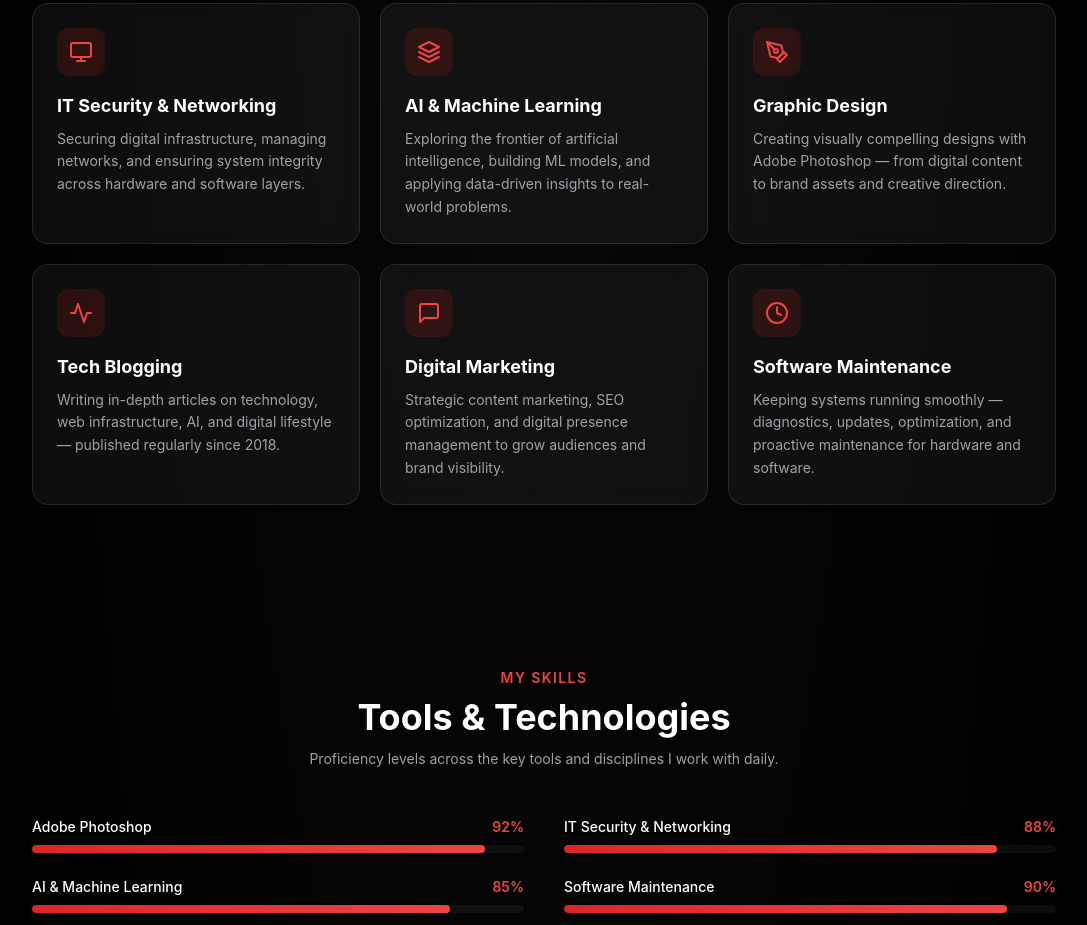
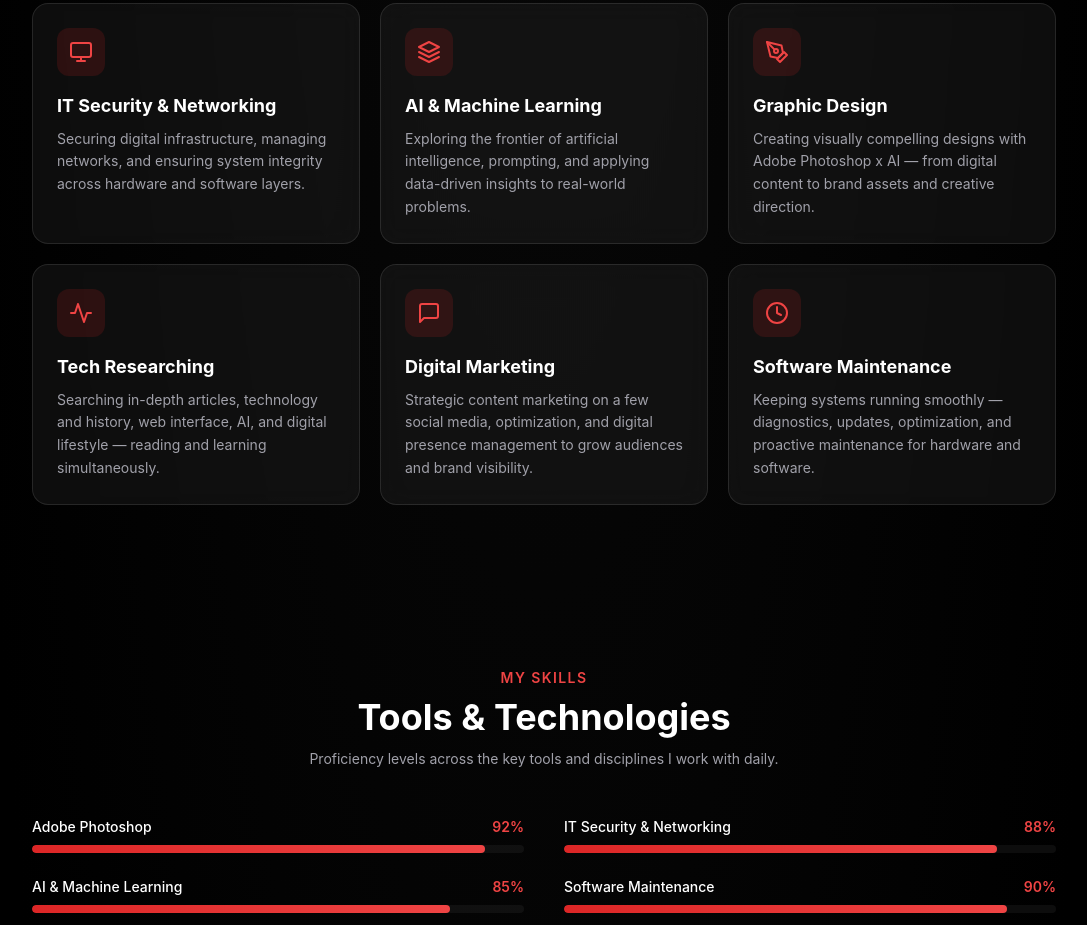
Before and after one commit to 8XPLOIT/cv, a website: page index.html in a window 1280 px wide. Shown: the part 1840-2765 px from the top of the page, without its empty margins (96-1183 px from the left). Drawn offline with nearby package versions, Linux system fonts and the light colour scheme.

Commit message:
Updated index.html

```diff
--- a/index.html
+++ b/index.html
@@ -429,7 +429,7 @@
             </svg>
           </div>
           <h3 class="text-lg font-bold text-white mb-2">AI &amp; Machine Learning</h3>
-          <p class="text-muted text-sm leading-relaxed">Exploring the frontier of artificial intelligence, building ML models, and applying data-driven insights to real-world problems.</p>
+          <p class="text-muted text-sm leading-relaxed">Exploring the frontier of artificial intelligence, prompting, and applying data-driven insights to real-world problems.</p>
         </div>
 
         <!-- Card 3 -->
@@ -440,7 +440,7 @@
             </svg>
           </div>
           <h3 class="text-lg font-bold text-white mb-2">Graphic Design</h3>
-          <p class="text-muted text-sm leading-relaxed">Creating visually compelling designs with Adobe Photoshop — from digital content to brand assets and creative direction.</p>
+          <p class="text-muted text-sm leading-relaxed">Creating visually compelling designs with Adobe Photoshop x AI — from digital content to brand assets and creative direction.</p>
         </div>
 
         <!-- Card 4 -->
@@ -450,8 +450,8 @@
               <polyline points="22 12 18 12 15 21 9 3 6 12 2 12"/>
             </svg>
           </div>
-          <h3 class="text-lg font-bold text-white mb-2">Tech Blogging</h3>
-          <p class="text-muted text-sm leading-relaxed">Writing in-depth articles on technology, web infrastructure, AI, and digital lifestyle — published regularly since 2018.</p>
+          <h3 class="text-lg font-bold text-white mb-2">Tech Researching</h3>
+          <p class="text-muted text-sm leading-relaxed">Searching in-depth articles, technology and history, web interface, AI, and digital lifestyle — reading and learning simultaneously.</p>
         </div>
 
         <!-- Card 5 -->
@@ -462,7 +462,7 @@
             </svg>
           </div>
           <h3 class="text-lg font-bold text-white mb-2">Digital Marketing</h3>
-          <p class="text-muted text-sm leading-relaxed">Strategic content marketing, SEO optimization, and digital presence management to grow audiences and brand visibility.</p>
+          <p class="text-muted text-sm leading-relaxed">Strategic content marketing on a few social media, optimization, and digital presence management to grow audiences and brand visibility.</p>
         </div>
 
         <!-- Card 6 -->
```
